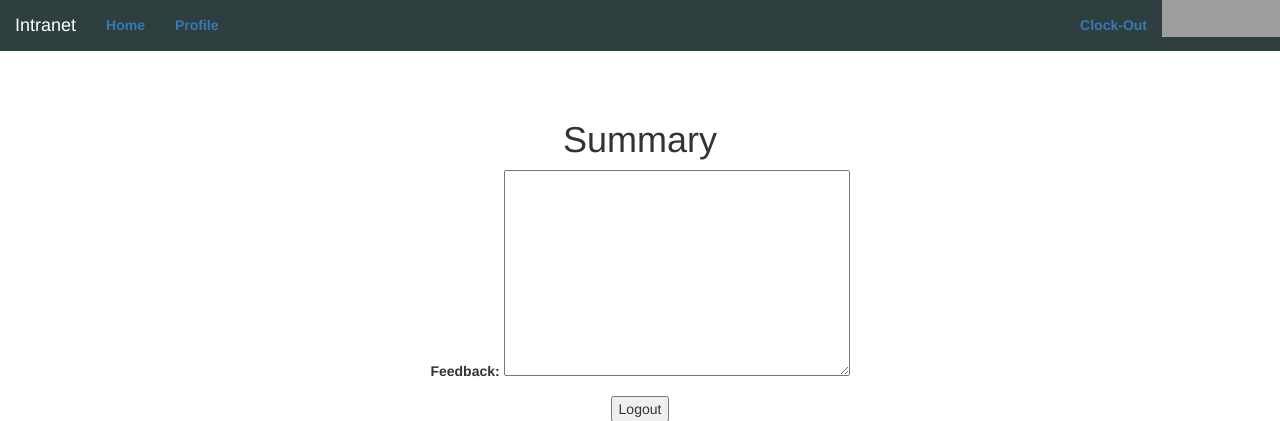
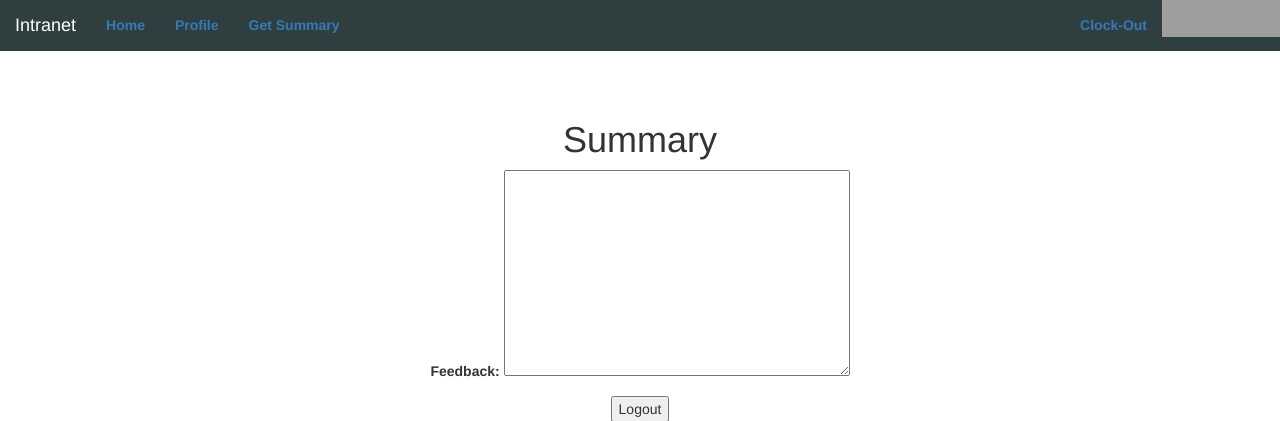
Before and after one commit to Abhayps/Intranet-master, a Django app: page /account/feedback/ in a window 1280 px wide. Shown: the top 421 px of the page. Run offline with Django 3.2, Linux system fonts and the light colour scheme; a user stored in the database is signed in; some libraries are stand-ins or nearby versions; grey boxes are pictures that could not be loaded.

Commit message:
Add files via upload

```diff
--- a/accounts/templates/base.html
+++ b/accounts/templates/base.html
@@ -38,10 +38,14 @@
                   <li><a href="{% url 'feed:index'%}"><b>Home</b></a></li>
                   <li><a href="{% url 'accounts:view_profile' %}"><b>Profile</b></a></li>
               </ul>
+              <ul class="nav navbar-nav ">
+                  <li><a href="{% url 'accounts:feedbacktillnow' %}"><b>Get Summary</b></a></li>
+            </ul>
                <ul class="nav navbar-nav navbar-right">
                     <li><iframe src="http://free.timeanddate.com/clock/i5vql3zj/n1038/fn7/fs20/fc09f/tct/pct/ftb/pt14/th2" frameborder="0" width="118" height="37" allowTransparency="true"></iframe>
 </li>
             </ul>
+
               <ul class="nav navbar-nav navbar-right">
                   <li><a href="{% url 'accounts:feedback' %}"><b>Clock-Out</b></a></li>
             </ul>
```
